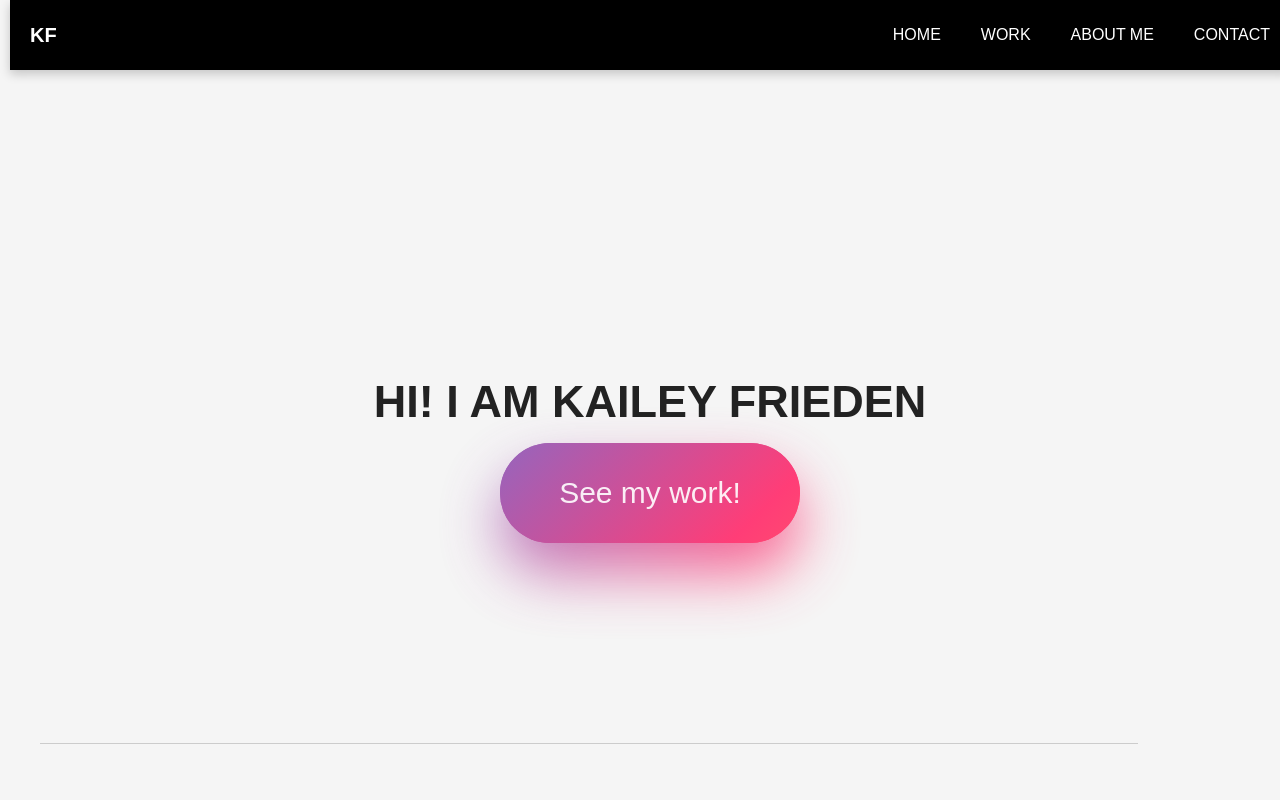
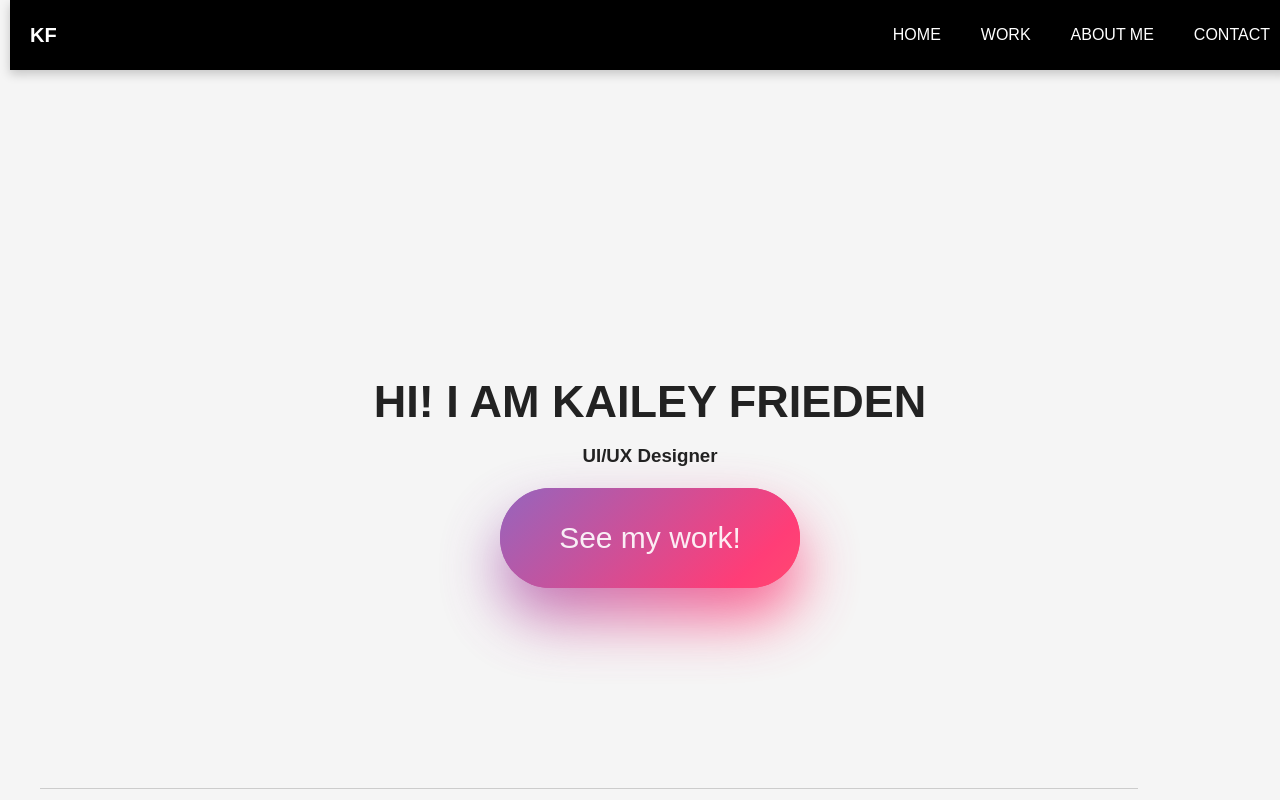
Before and after one commit to kaileyfrieden/portfoliowesbite, a website built with Parcel: page work/index.html in a window 1280 px wide. Shown: the top 800 px of the page. Built offline with nearby package versions, Linux system fonts and the light colour scheme; a web font is replaced by a local one.

Commit message:
commit 6.20

```diff
--- a/work/css/main.css
+++ b/work/css/main.css
@@ -572,6 +572,10 @@ form{
 
 }
 
+h3{
+  margin-top:0px;
+}
+
 .emailimg{
   display:flex;
   flex-direction: column;
@@ -800,6 +804,8 @@ form{
 
   }
 
+
+
   .savorystate{
     margin-left:5%;
     margin-right:5%;
--- a/work/index.html
+++ b/work/index.html
@@ -35,6 +35,7 @@
 <main>
 <section class="intro" id="about-link">
 <h1>HI! I AM KAILEY FRIEDEN</h1>
+<h3>UI/UX Designer</h3>
 
 <a href="#work-link" class="btn">
   <div class="btn">See my work!
```
